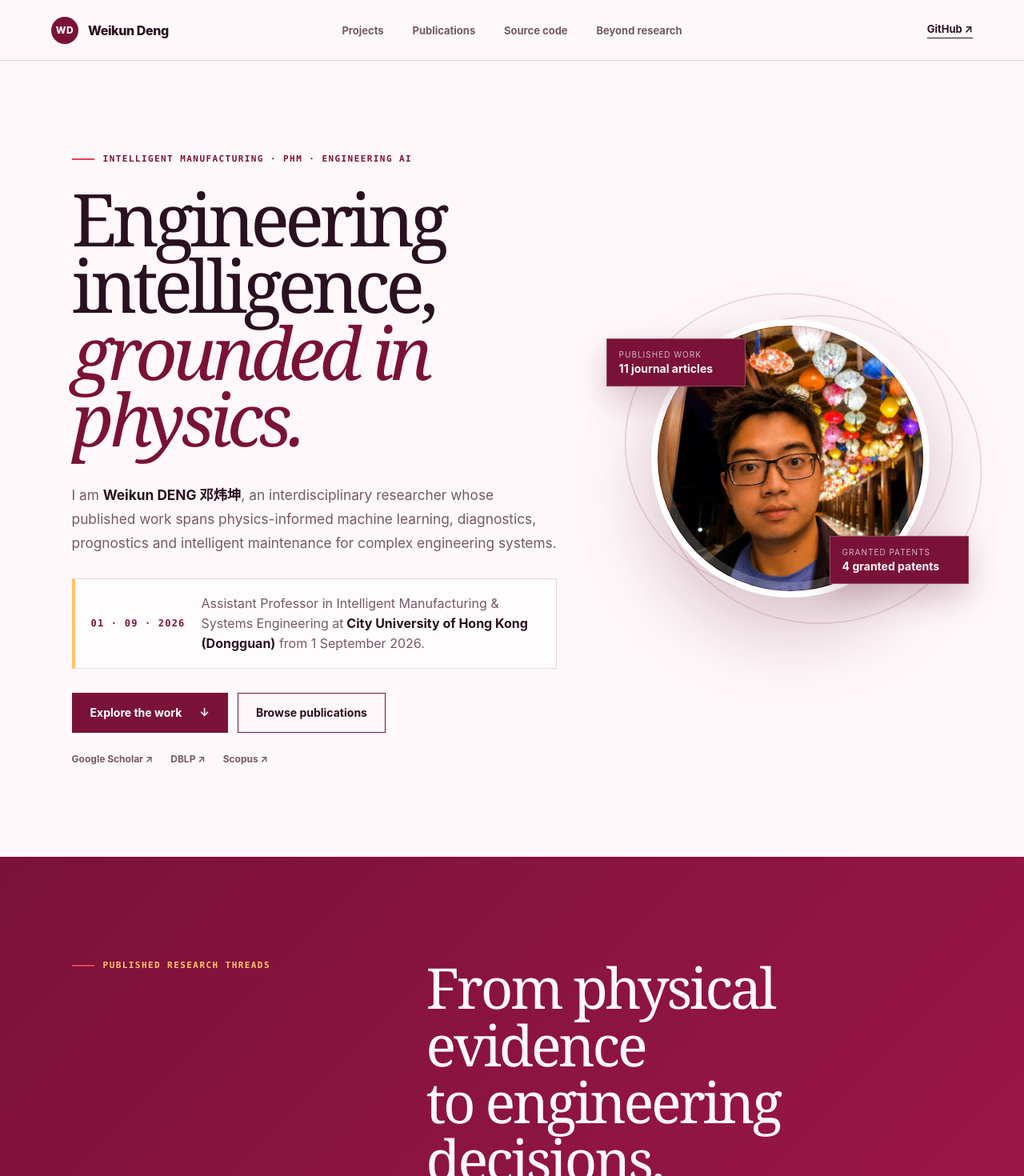
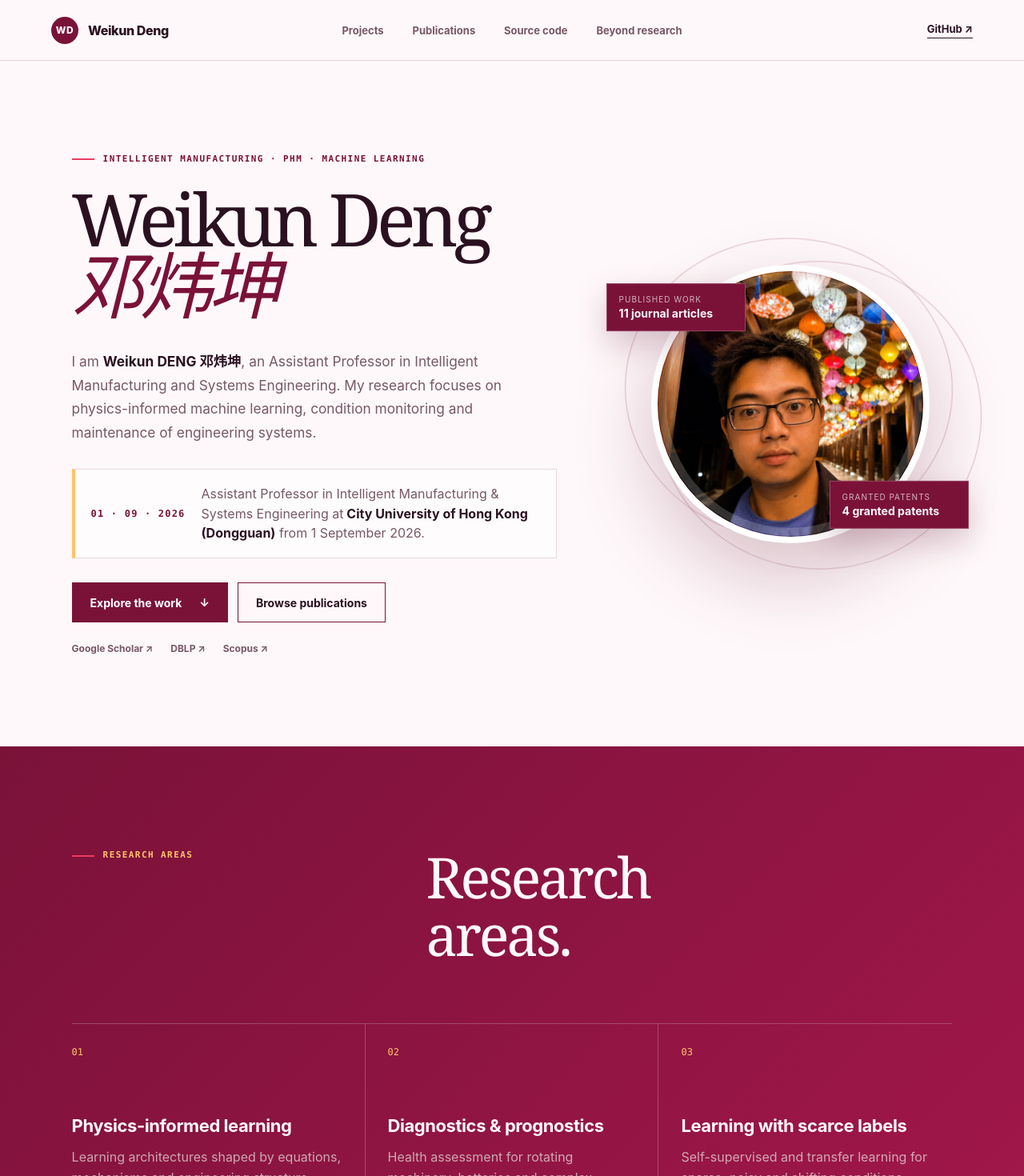
Before and after one commit to pimlphm/pimlphm.github.io, a Next.js app: page / in a window 1280 px wide. Shown: the top 1470 px of the page at 80% size. Built offline with nearby package versions, Linux system fonts and the light colour scheme.

Commit message:
Launch Weikun Deng academic homepage

```diff
--- a/app/home.tsx
+++ b/app/home.tsx
@@ -52,17 +52,17 @@ const publications = publicationData as Publication[];
 const researchProjects = projectData as ResearchProject[];
 
 const uiCopy = {
-    homeAria: 'Weikun Deng — home',
+    homeAria: 'Weikun Deng — academic homepage',
     navigationAria: 'Primary navigation',
     navProjects: 'Projects',
     navPublications: 'Publications',
     navCode: 'Source code',
     navLife: 'Beyond research',
-    heroEyebrow: 'Intelligent manufacturing · PHM · Engineering AI',
-    heroTitle: 'Engineering intelligence,',
-    heroEmphasis: ' grounded in physics.',
+    heroEyebrow: 'Intelligent manufacturing · PHM · Machine learning',
+    heroTitle: 'Weikun Deng',
+    heroEmphasis: ' 邓炜坤',
     heroIntroBefore: 'I am',
-    heroIntroAfter: 'an interdisciplinary researcher whose published work spans physics-informed machine learning, diagnostics, prognostics and intelligent maintenance for complex engineering systems.',
+    heroIntroAfter: 'an Assistant Professor in Intelligent Manufacturing and Systems Engineering. My research focuses on physics-informed machine learning, condition monitoring and maintenance of engineering systems.',
     appointmentBefore: 'Assistant Professor in Intelligent Manufacturing & Systems Engineering at',
     appointmentInstitution: ' City University of Hong Kong (Dongguan)',
     appointmentAfter: ' from 1 September 2026.',
@@ -74,12 +74,12 @@ const uiCopy = {
     journalArticles: '11 journal articles',
     inventiveWork: 'Granted patents',
     grantedPatents: '4 granted patents',
-    researchEyebrow: 'Published research threads',
-    researchHeadingOne: 'From physical evidence',
-    researchHeadingTwo: 'to engineering decisions.',
+    researchEyebrow: 'Research areas',
+    researchHeadingOne: 'Research',
+    researchHeadingTwo: 'areas.',
     evidenceEyebrow: 'Research project archive · 2017—2026',
     evidenceHeading: 'Projects, year by year.',
-    evidenceIntro: 'Scroll through completed research and engineering projects. Published methods, technical cases, figures, papers and code remain connected in one chronological record.',
+    evidenceIntro: 'Completed research and engineering projects, organized by year, with figures, papers and code where available.',
     projectIndexAria: 'Jump to a project year',
     projectArchiveAria: 'Research projects grouped by year',
     projectSingular: 'project',
@@ -89,7 +89,7 @@ const uiCopy = {
     technicalCase: 'documented case',
     openArticle: 'Open article',
     publicationsEyebrow: 'Publications',
-    publicationsHeading: 'The complete public record.',
+    publicationsHeading: 'Publications.',
     publicationsSummary: '11 journal articles · 7 conference contributions · doctoral thesis',
     scholarAria: 'Google Scholar impact snapshot',
     impactSnapshot: 'Impact snapshot',
@@ -111,28 +111,28 @@ const uiCopy = {
     repository: 'Repository',
     paper: 'Paper',
     pathEyebrow: 'Path',
-    pathHeadingOne: 'Across mechanics,',
-    pathHeadingTwo: 'sensing and learning.',
-    pathIntro: 'A research path built through mechanical systems, experimental monitoring and machine learning across China, France and the United States.',
+    pathHeadingOne: 'Research',
+    pathHeadingTwo: 'experience.',
+    pathIntro: 'Research and engineering experience in China, France and the United States.',
     recognitionEyebrow: 'Recognition',
     recognitionHeading: 'Selected awards.',
     inventionEyebrow: 'Invention',
     inventionHeading: 'Four granted patents.',
     lifeEyebrow: 'Beyond research',
-    lifeHeadingOne: 'Stories, rallies',
-    lifeHeadingTwo: 'and open roads.',
+    lifeHeadingOne: 'Outside',
+    lifeHeadingTwo: 'research.',
     novelLabel: '01 · Novels',
-    novelTitle: 'Long-form worlds',
-    novelDetail: 'Reading fiction for its characters, structures and ability to make another world feel internally true.',
+    novelTitle: 'Novels',
+    novelDetail: 'Reading fiction for its characters, narrative structure and long-form storytelling.',
     badmintonLabel: '02 · Badminton',
-    badmintonTitle: 'Precision at speed',
-    badmintonDetail: 'A game of timing, fast recovery and finding the angle hidden inside a rally.',
+    badmintonTitle: 'Badminton',
+    badmintonDetail: 'A regular sport for timing, fast recovery and footwork.',
     cyclingLabel: '03 · Cycling',
-    cyclingTitle: 'Distance, one turn at a time',
-    cyclingDetail: 'Long rides for changing terrain, steady rhythm and the clarity that arrives between destinations.',
+    cyclingTitle: 'Cycling',
+    cyclingDetail: 'Long rides for changing terrain and a steady pace.',
     connect: 'Connect',
-    footerTagline: 'Engineering intelligence, grounded in physics.',
-    footerNote: '© 2026 Weikun Deng · Built as a lightweight, accessible static site.',
+    footerTagline: 'Academic homepage of Weikun Deng.',
+    footerNote: '© 2026 Weikun Deng.',
 } as const;
 
 const publicationKindLabels: Record<'All' | PublicationKind, string> = {
@@ -145,7 +145,7 @@ const publicationKindLabels: Record<'All' | PublicationKind, string> = {
 const researchThreads = [
   {
     index: '01',
-    title: 'Physics-informed intelligence',
+    title: 'Physics-informed learning',
     detail: 'Learning architectures shaped by equations, mechanisms and engineering structure.',
   },
   {
--- a/app/layout.tsx
+++ b/app/layout.tsx
@@ -3,9 +3,9 @@ import './globals.css';
 
 export const metadata: Metadata = {
   metadataBase: new URL('https://pimlphm.github.io'),
-  title: 'Weikun Deng 邓炜坤 | Engineering Intelligence',
+  title: 'Weikun Deng 邓炜坤 | Academic Homepage',
   description:
-    'Academic homepage of Weikun Deng — physics-informed machine learning, diagnostics, prognostics and intelligent maintenance.',
+    'Academic homepage of Weikun Deng, Assistant Professor in Intelligent Manufacturing and Systems Engineering.',
   authors: [{ name: 'Weikun Deng' }],
   alternates: {
     canonical: '/',
@@ -14,15 +14,15 @@ export const metadata: Metadata = {
     type: 'website',
     locale: 'en_US',
     url: '/',
-    title: 'Weikun Deng | Engineering Intelligence',
-    description: 'Physics-informed machine learning for diagnostics, prognostics and intelligent maintenance.',
-    images: [{ url: '/og.jpg', width: 1200, height: 630, alt: 'Weikun Deng — Engineering intelligence, grounded in physics.' }],
+    title: 'Weikun Deng | Academic Homepage',
+    description: 'Research in intelligent manufacturing, condition monitoring and engineering systems.',
+    images: [{ url: '/og.png', width: 1792, height: 1024, alt: 'Weikun Deng — Academic Homepage.' }],
   },
   twitter: {
     card: 'summary_large_image',
-    title: 'Weikun Deng | Engineering Intelligence',
-    description: 'Physics-informed machine learning for diagnostics, prognostics and intelligent maintenance.',
-    images: ['/og.jpg'],
+    title: 'Weikun Deng | Academic Homepage',
+    description: 'Research in intelligent manufacturing, condition monitoring and engineering systems.',
+    images: ['/og.png'],
   },
 };
 
```
Also changed, not shown: github/index.html (+6 -6 lines), public/og.png, 1 other file (tests, documents, lock files or other folders).
